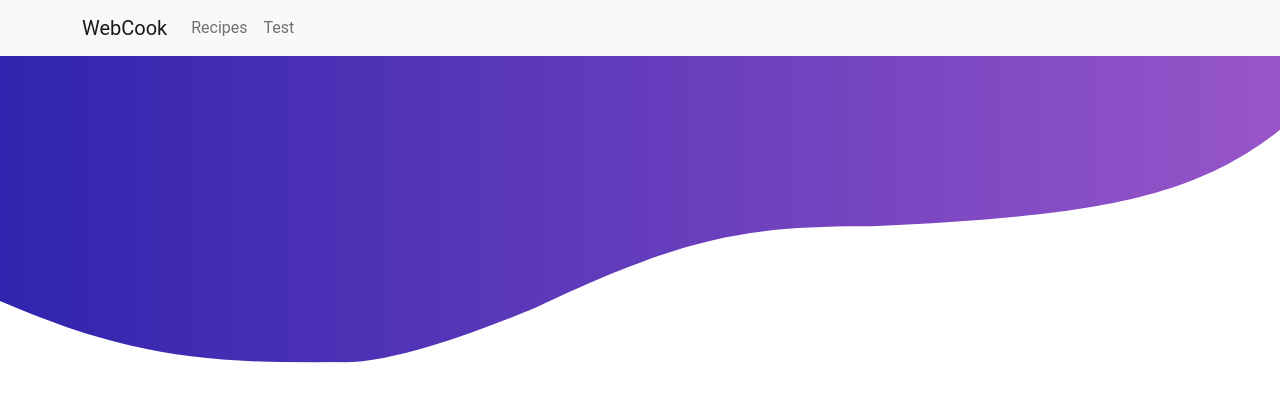
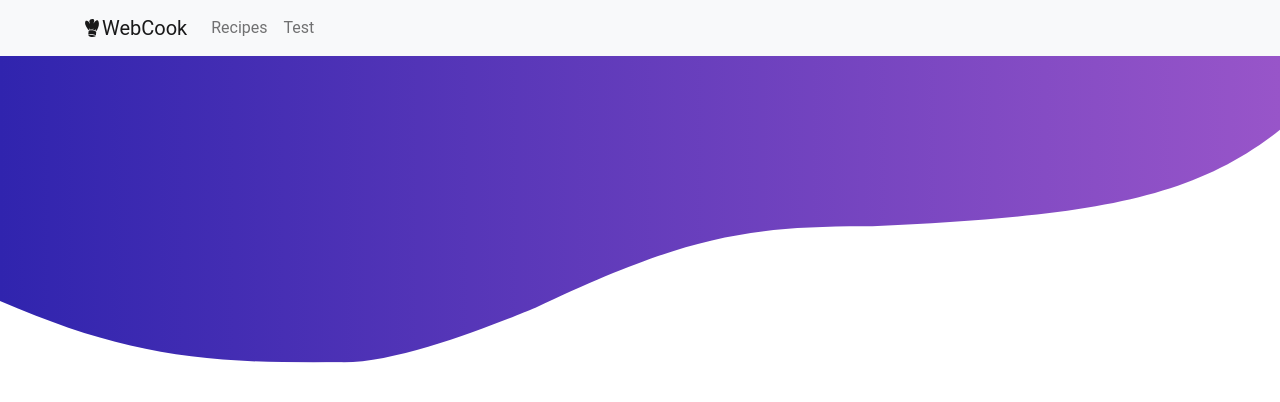
Before and after one commit to Rensvdk20/WebCook, a Next.js app: page / in a window 1280 px wide. Shown: the top 402 px of the page. Built offline with nearby package versions, Linux system fonts and the light colour scheme.

Commit message:
Added logo

```diff
--- a/pages/_app.jsx
+++ b/pages/_app.jsx
@@ -4,6 +4,8 @@ import Link from "next/link";
 import Container from "react-bootstrap/Container";
 import Nav from "react-bootstrap/Nav";
 import Navbar from "react-bootstrap/Navbar";
+
+import { GiChefToque } from "react-icons/gi";
 
 import "bootstrap/dist/css/bootstrap.min.css";
 import "../styles/style.scss";
@@ -17,7 +19,10 @@ export default function WebCook({ Component, pageProps }) {
 			<Navbar bg="light" expand="lg">
 				<Container>
 					<Link href="/" passHref>
-						<Navbar.Brand>WebCook</Navbar.Brand>
+						<Navbar.Brand>
+							<GiChefToque className="logo" />
+							<span>WebCook</span>
+						</Navbar.Brand>
 					</Link>
 					<Navbar.Toggle aria-controls="basic-navbar-nav" />
 					<Navbar.Collapse id="basic-navbar-nav">
--- a/styles/default/nav.scss
+++ b/styles/default/nav.scss
@@ -0,0 +1,5 @@
+nav {
+    .logo {
+        margin-bottom: 4px;
+    }
+}
--- a/styles/globals.css
+++ /dev/null
@@ -1,15 +0,0 @@
-html,
-body {
-    padding: 0;
-    margin: 0;
-    font-family: Roboto, sans-serif;
-}
-
-a {
-    color: inherit;
-    text-decoration: none;
-}
-
-* {
-    box-sizing: border-box;
-}
```
